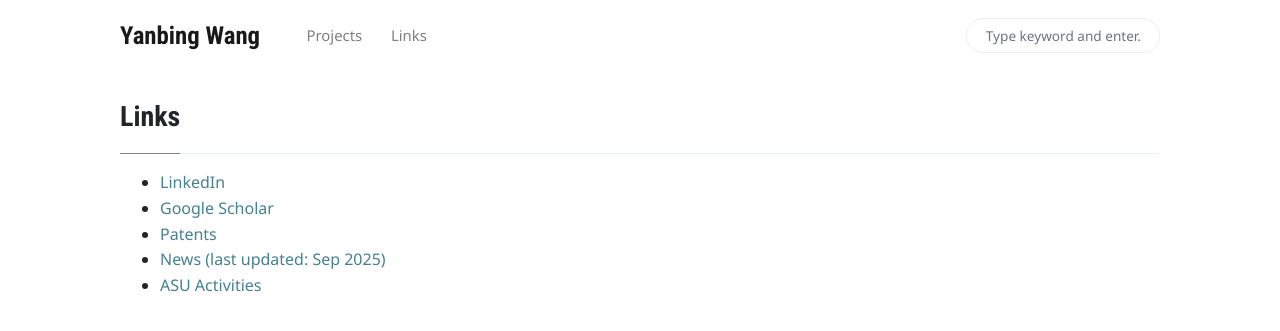
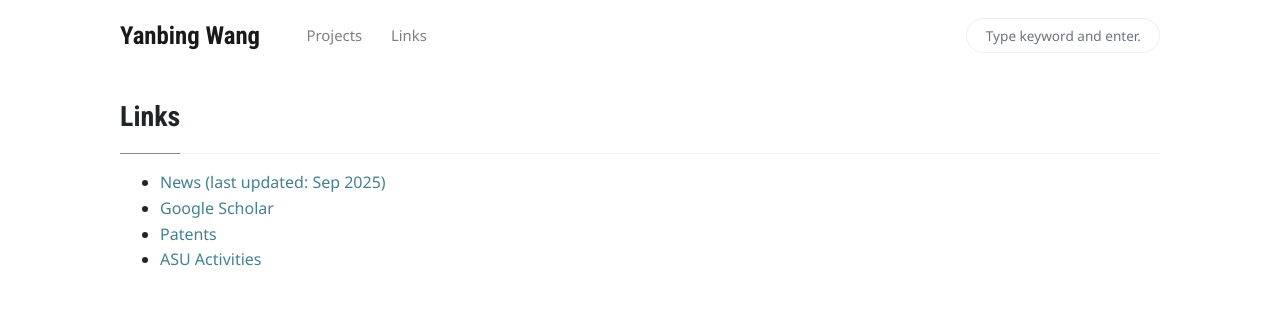
Before and after one commit to yanb514/yanb514.github.io, a Jekyll site: the page built from _pages/links.md, in a window 1280 px wide. Shown: the top 331 px of the page. Built offline with Jekyll 4.4.1, drawn with Linux system fonts in a browser that asks for light colours; nearby versions of some CDN libraries.

Commit message:
update links

```diff
--- a/_pages/links.md
+++ b/_pages/links.md
@@ -4,8 +4,7 @@ permalink: "/links.html"
 ---
 
 <!-- #### Links -->
-- [LinkedIn](https://www.linkedin.com/in/yanbing-wang/)
+- [News (last updated: Sep 2025)](/news.html)
 - [Google Scholar](https://scholar.google.com/citations?user=38Esjq8AAAAJ&hl=en)
 - [Patents](https://patents.google.com/?inventor=%22yanbing+wang%22&assignee=toyota&oq=%22yanbing+wang%22+toyota)
-- [News (last updated: Sep 2025)](/news.html)
 - [ASU Activities](/teaching.html)
```
